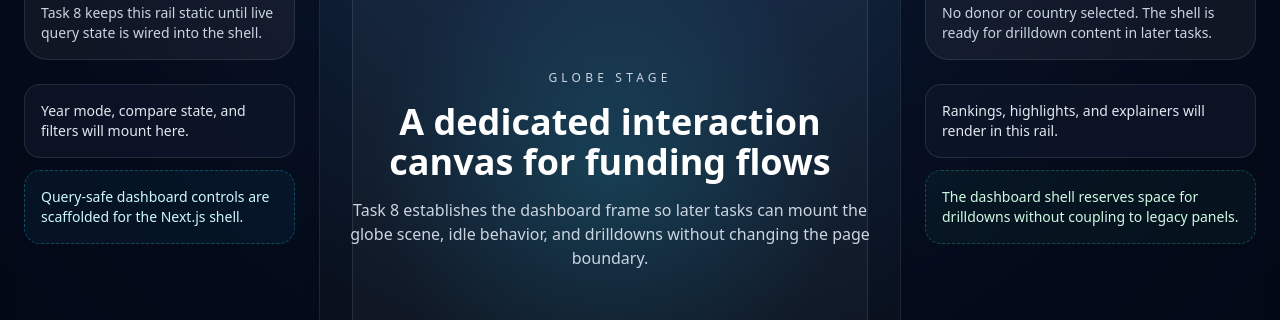
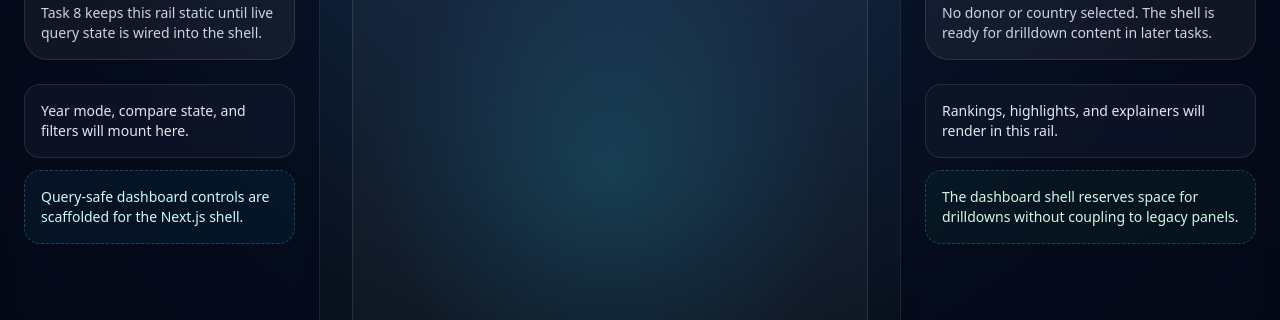
Before and after one commit to jenniferhuu/data-case-comp-product, a Next.js app: page / in a window 1280 px wide. Shown: the part 230-550 px from the top of the page. Built offline with nearby package versions, Linux system fonts and the light colour scheme.

Commit message:
feat: scaffold react-globe centerpiece with idle-mode controller

```diff
--- a/src/components/dashboard/DashboardShell.tsx
+++ b/src/components/dashboard/DashboardShell.tsx
@@ -2,6 +2,8 @@ import React from 'react'
 import { ControlRail } from './ControlRail'
 import { HeroStats } from './HeroStats'
 import { InsightRail } from './InsightRail'
+import { GlobeIdleController } from '../globe/GlobeIdleController'
+import { GlobeScene } from '../globe/GlobeScene'
 
 export function DashboardShell() {
   return (
@@ -11,17 +13,13 @@ export function DashboardShell() {
         <ControlRail />
         <section
           id="globe-stage"
-          className="relative flex min-h-[28rem] items-center justify-center overflow-hidden px-6 py-28"
+          className="relative min-h-screen overflow-hidden"
         >
           <div className="absolute inset-0 bg-[radial-gradient(circle_at_center,rgba(34,211,238,0.16),transparent_48%)]" />
           <div className="absolute inset-8 rounded-[2rem] border border-white/10 bg-white/[0.03]" />
-          <div className="relative max-w-xl text-center">
-            <p className="text-xs uppercase tracking-[0.35em] text-slate-300">Globe Stage</p>
-            <h2 className="mt-4 text-4xl font-semibold text-white">A dedicated interaction canvas for funding flows</h2>
-            <p className="mt-4 text-base text-slate-300">
-              Task 8 establishes the dashboard frame so later tasks can mount the globe scene, idle behavior, and
-              drilldowns without changing the page boundary.
-            </p>
+          <div className="relative h-full min-h-screen w-full">
+            <GlobeIdleController />
+            <GlobeScene />
           </div>
         </section>
         <InsightRail />
```
Also changed, not shown: 1 other file (tests, documents, lock files or other folders).
